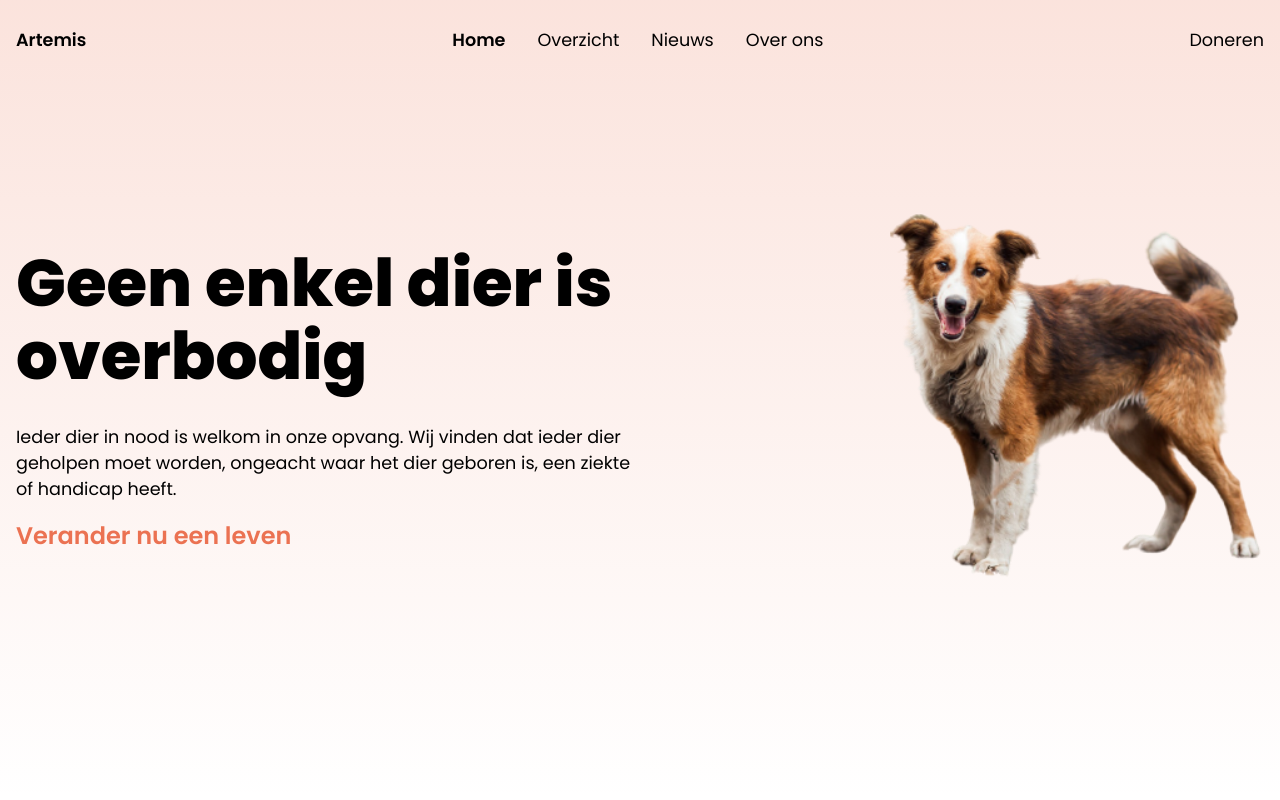
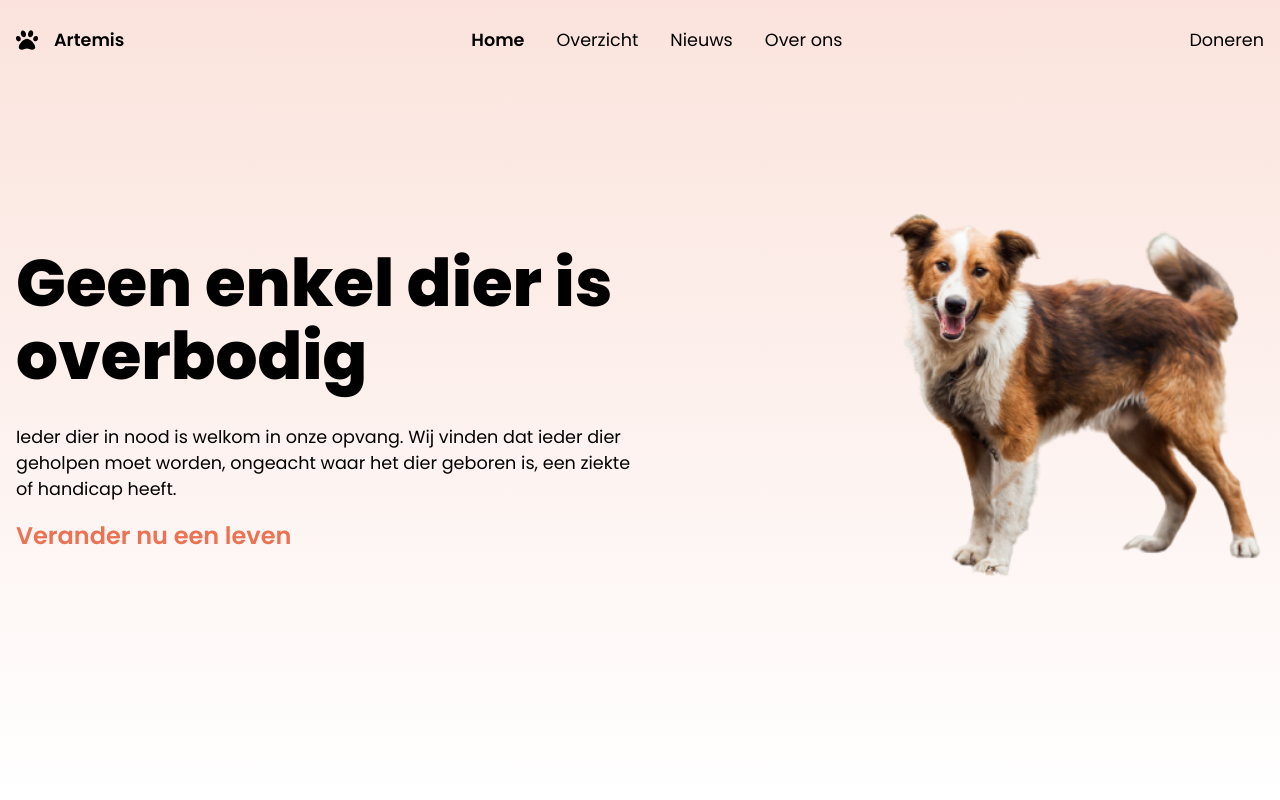
Before and after one commit to Markiesch/Artemis, a Vue app: page / in a window 1280 px wide. Shown: the top 800 px of the page. Built offline with nearby package versions, Linux system fonts and the light colour scheme.

Commit message:
Added icon in logo

```diff
--- a/src/components/Navigation.vue
+++ b/src/components/Navigation.vue
@@ -1,6 +1,13 @@
 <template>
   <nav>
-    <router-link :to="{ name: 'Home' }" class="logo">Artemis</router-link>
+    <router-link :to="{ name: 'Home' }" class="logo">
+      <svg xmlns="http://www.w3.org/2000/svg" viewBox="0 0 512 512">
+        <path
+          d="M256 224c-79.37 0-191.1 122.7-191.1 200.2C64.02 459.1 90.76 480 135.8 480C184.6 480 216.9 454.9 256 454.9C295.5 454.9 327.9 480 376.2 480c44.1 0 71.74-20.88 71.74-55.75C447.1 346.8 335.4 224 256 224zM108.8 211.4c-10.37-34.62-42.5-57.12-71.62-50.12S-7.104 202 3.27 236.6C13.64 271.3 45.77 293.8 74.89 286.8S119.1 246 108.8 211.4zM193.5 190.6c30.87-8.125 46.37-49.1 34.5-93.37s-46.5-71.1-77.49-63.87c-30.87 8.125-46.37 49.1-34.5 93.37C127.9 170.1 162.5 198.8 193.5 190.6zM474.9 161.3c-29.12-6.1-61.25 15.5-71.62 50.12c-10.37 34.63 4.75 68.37 33.87 75.37c29.12 6.1 61.12-15.5 71.62-50.12C519.1 202 503.1 168.3 474.9 161.3zM318.5 190.6c30.1 8.125 65.62-20.5 77.49-63.87c11.87-43.37-3.625-85.25-34.5-93.37c-30.1-8.125-65.62 20.5-77.49 63.87C272.1 140.6 287.6 182.5 318.5 190.6z"
+        />
+      </svg>
+      <span> Artemis</span>
+    </router-link>
     <div class="link--container">
       <router-link :to="{ name: 'Home' }">Home</router-link>
       <router-link :to="{ name: 'Overzicht' }">Overzicht</router-link>
@@ -21,6 +28,16 @@ nav {
   height: $nav-height;
   font-size: 1.1rem;
 
+  .logo {
+    display: flex;
+    align-items: center;
+
+    svg {
+      height: 1.25em;
+      margin-right: 1rem;
+    }
+  }
+
   .logo,
   .router-link-active {
     font-weight: 600;
```
